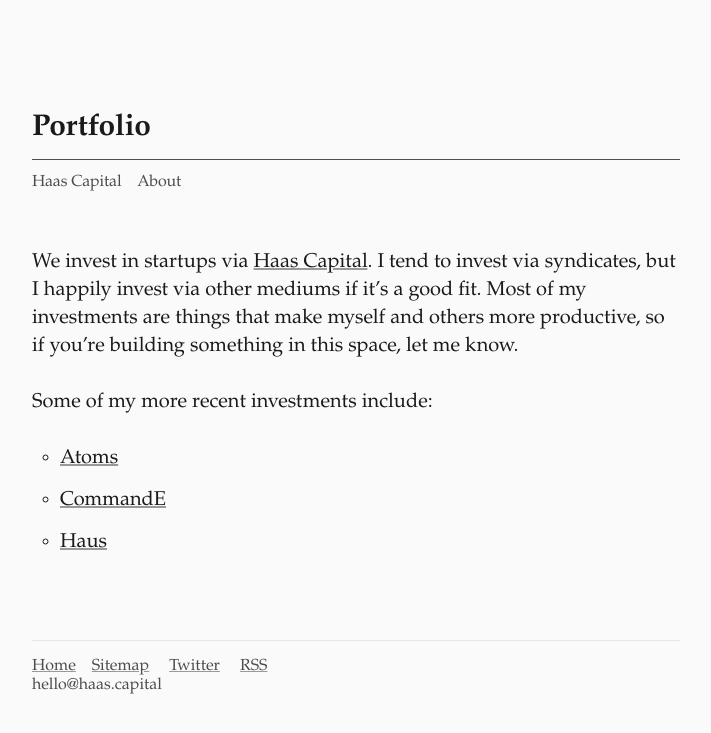
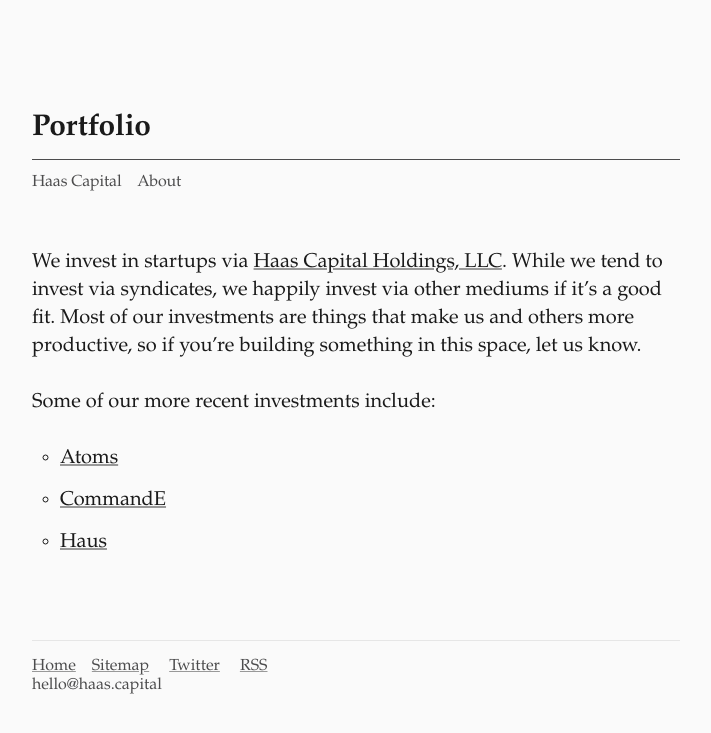
Before and after one commit to 0xHaas/invest, a Jekyll site: the page built from _pages/portfolio.md, in a window 1280 px wide. Shown: the top 733 px of the page, without its empty margins (284-995 px from the left). Built offline with Jekyll 4.4.1, drawn with Linux system fonts in a browser that asks for light colours.

Commit message:
Update content

```diff
--- a/_pages/portfolio.md
+++ b/_pages/portfolio.md
@@ -13,9 +13,9 @@
 	}
 </style>
 
-We invest in startups via [Haas Capital](https://haas.capital). I tend to invest via syndicates, but I happily invest via other mediums if it's a good fit. Most of my investments are things that make myself and others more productive, so if you're building something in this space, let me know.
+We invest in startups via [Haas Capital Holdings, LLC](https://haas.capital). While we tend to invest via syndicates, we happily invest via other mediums if it's a good fit. Most of our investments are things that make us and others more productive, so if you're building something in this space, let us know.
 
-Some of my more recent investments include:
+Some of our more recent investments include:
 - [Atoms](https://atoms.com)
 - [CommandE](https://getcommande.com)
 - [Haus](https://drink.haus/)
```
